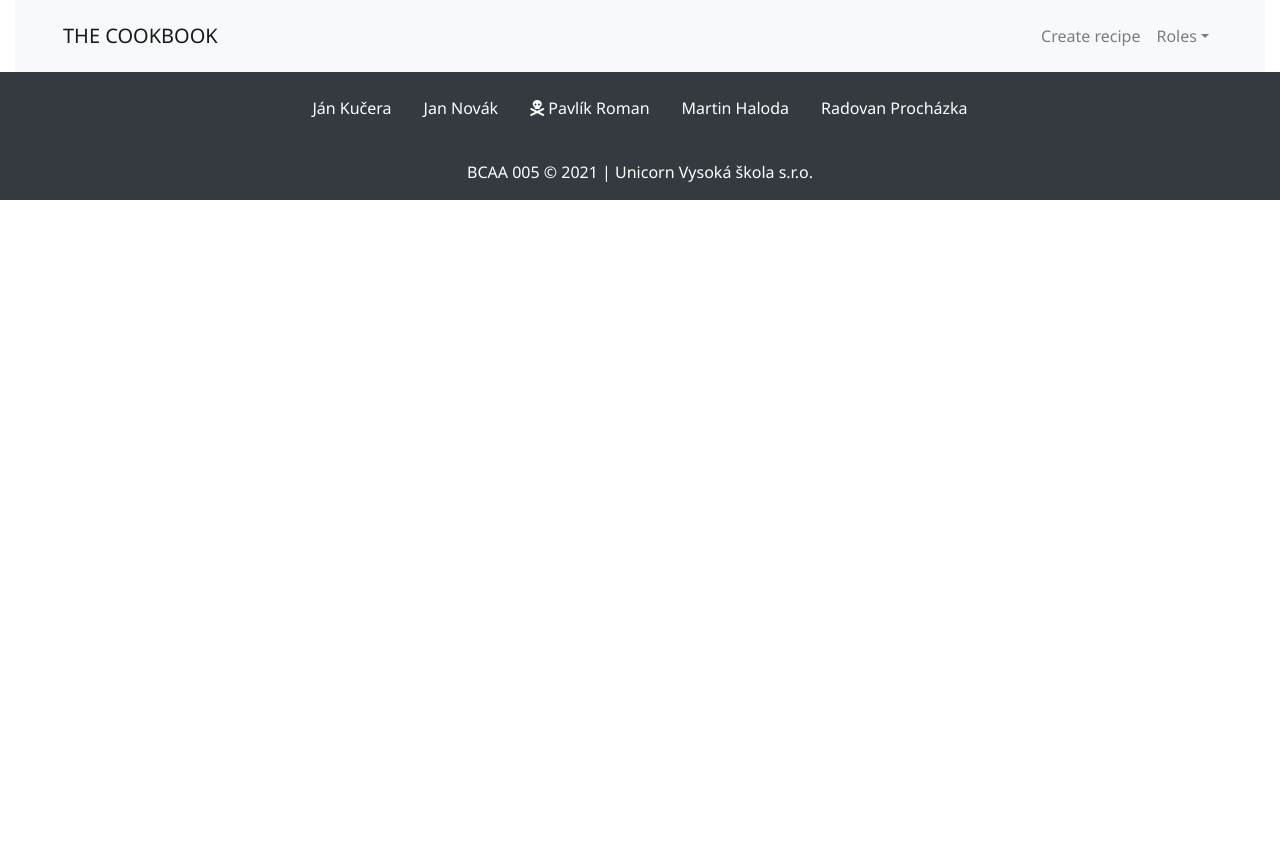
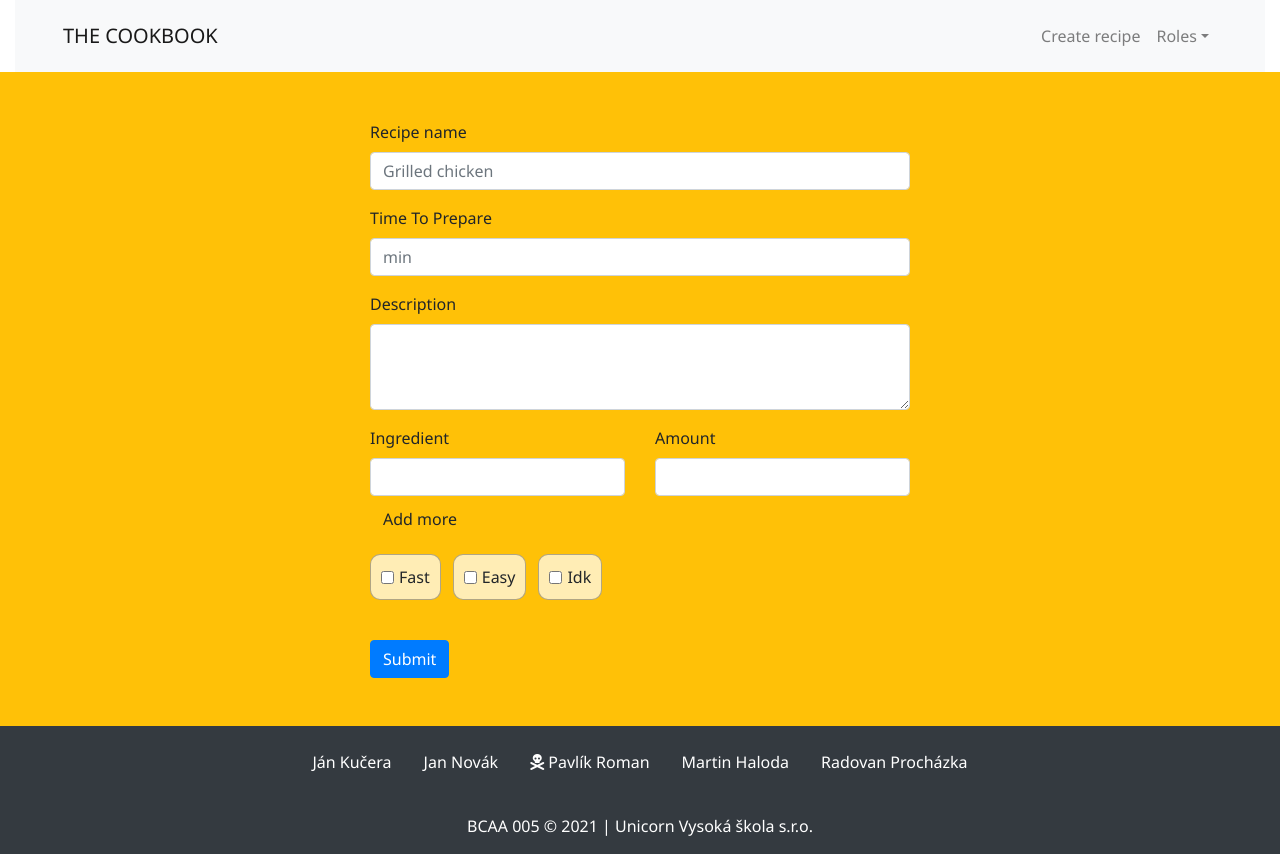
Before and after one commit to Nirsiel/uun_project_team_repo_BCAA21SFT05, a React (Create React App) app in the folder client/: page /update-recipe in a window 1280 px wide. Before the commit the page ends 800 px from the top, so only its background shows below. Built offline with nearby package versions, Linux system fonts and the light colour scheme.

Commit message:
Added UpdateRecipe

```diff
--- a/client/src/App.js
+++ b/client/src/App.js
@@ -2,6 +2,7 @@ import './App.css';
 import Main from './pages/Main';
 import CreateRecipe from './pages/CreateRecipe';
 import ShowRecipe from './pages/ShowRecipe';
+import UpdateRecipe from './pages/UpdateRecipe';
 
 import NavigationBar from './components/NavigationBar';
 import Footer from './components/Footer';
@@ -12,6 +13,7 @@ import {BrowserRouter, Switch, Route} from 'react-router-dom';
 
 import React from 'react';
 
+
 const App = () => {
   return (
       <BrowserRouter>
@@ -20,6 +22,7 @@ const App = () => {
         <Switch>
           <Route exact path="/" component={Main}/>
           <Route exact path="/create-recipe" component={CreateRecipe}/>
+          <Route exact path="/update-recipe" component={UpdateRecipe}/>
           <Route exact path="/show-recipe/:recipeId" component={ShowRecipe}/>
         </Switch>
         <Footer/>
--- /dev/null
+++ b/client/src/pages/UpdateRecipe.js
@@ -0,0 +1,74 @@
+import {Button, Form, Container, Row, Col} from 'react-bootstrap';
+import 'bootstrap/dist/css/bootstrap.min.css';
+import React from 'react';
+
+const UpdateRecipe = () => {
+  return (
+      <header className="p-5 bg-warning">
+        <Container>
+          <Row className="justify-content-around">
+            <Col md={6}>
+              <Form>
+                <Form.Group controlId="create-recipe-form1">
+                  <Form.Label>Recipe name</Form.Label>
+                  <Form.Control type="text" placeholder="Grilled chicken"/>
+                </Form.Group>
+                <Form.Group controlId="create-recipe-form2">
+                  <Form.Label>Time To Prepare</Form.Label>
+                  <Form.Control type="number" placeholder="min"/>
+                </Form.Group>
+                <Form.Group controlId="create-recipe-form4">
+                  <Form.Label>Description</Form.Label>
+                  <Form.Control min="0" max="100" as="textarea" rows={3}/>
+                </Form.Group>
+                <Form.Group controlId="create-recipe-form4">
+                  <Row id="test-render">
+                    <Col>
+                      <Form.Label>Ingredient</Form.Label>
+                      <Form.Control type="text"/>
+                    </Col>
+                    <Col>
+                      <Form.Label>Amount</Form.Label>
+                      <Form.Control type="text"/>
+                    </Col>
+                  </Row>
+                  <Button className="mt-1" variant="flat" type="button">
+                    Add more
+                  </Button>
+                </Form.Group>
+
+                <Form.Group controlId="create-recipe-form4">
+                  <Form.Check
+                      type="checkbox"
+                      className="checkbox"
+                      inline
+                      label="Fast"
+                  />
+                  <Form.Check
+                      type="checkbox"
+                      className="checkbox"
+                      inline
+                      label="Easy"
+
+                  />
+                  <Form.Check
+                      type="checkbox"
+                      className="checkbox"
+                      inline
+                      label="Idk"
+                  />
+                </Form.Group>
+
+                <Button className="mt-4" variant="primary" type="submit">
+                  Submit
+                </Button>
+              </Form>
+            </Col>
+          </Row>
+        </Container>
+
+      </header>
+  );
+};
+
+export default UpdateRecipe;
```
